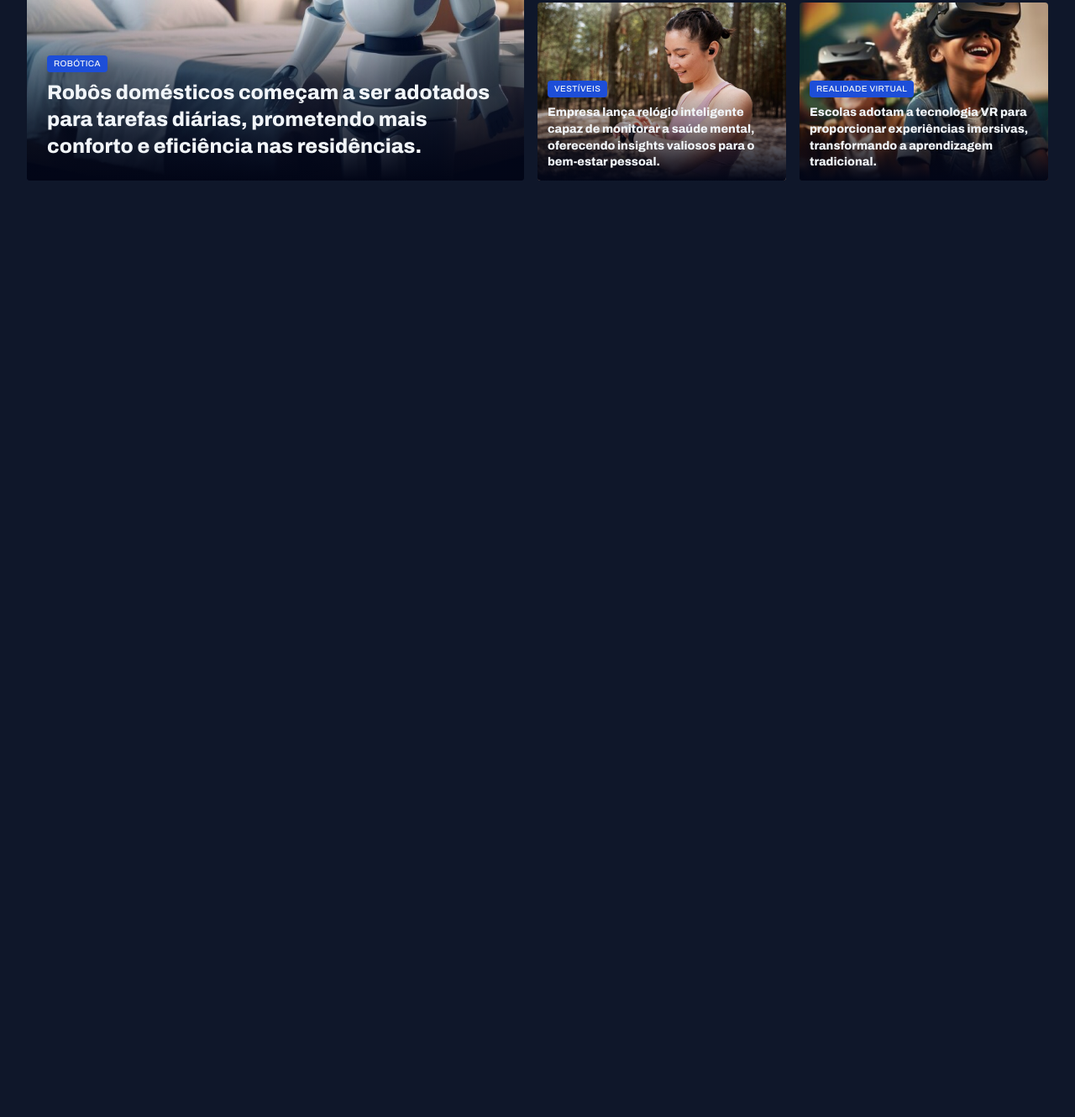
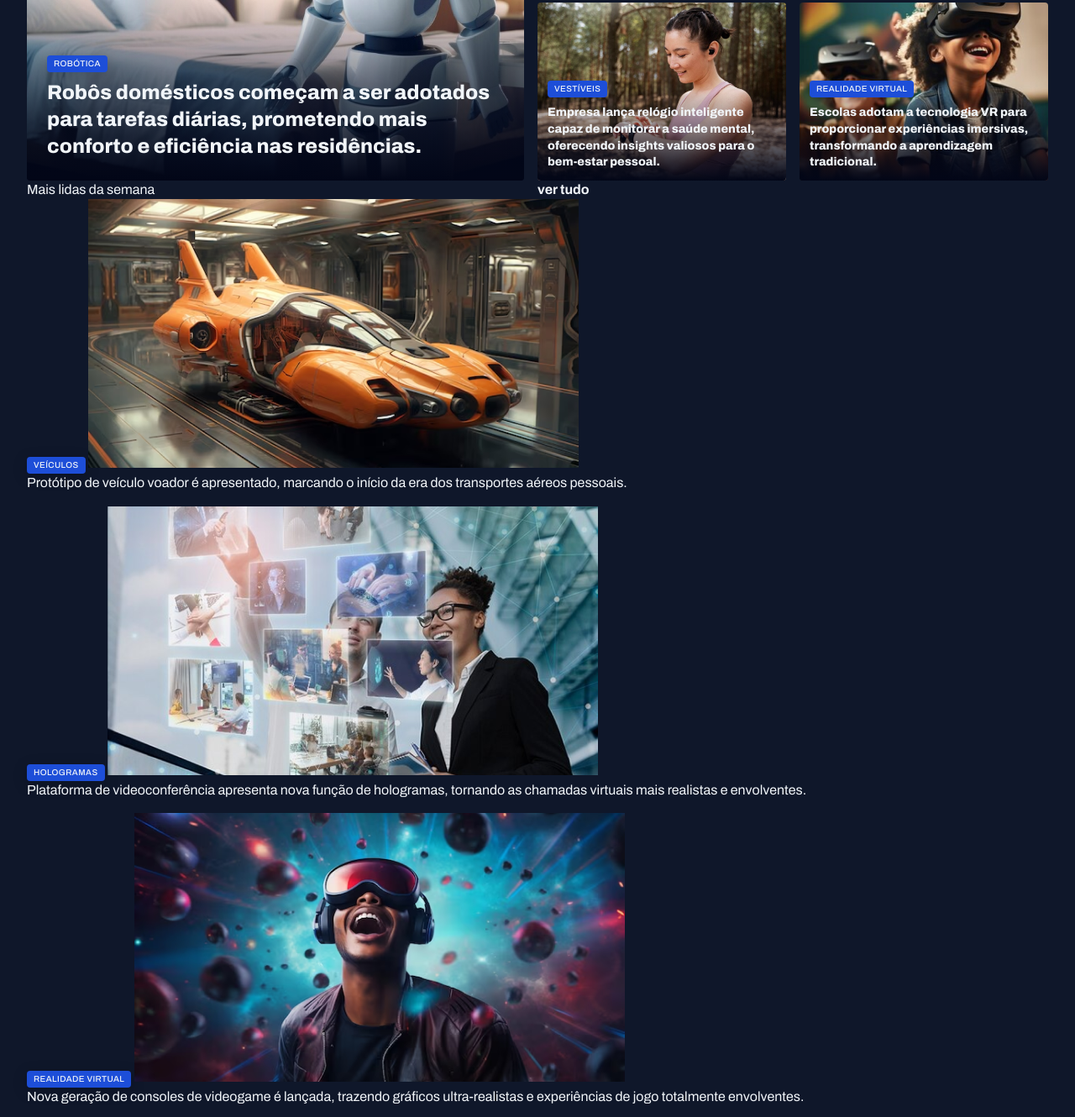
Before and after one commit to weversonmelky/Carteira-de-Estudante, a plain HTML site: page index.html in a window 1280 px wide. Shown: the part 380-1710 px from the top of the page at 84% size. Before the commit the page ends 800 px from the top, so only its background shows below. Drawn offline with Linux system fonts and the light colour scheme.

Commit message:
seção mais lidas da semana

```diff
--- a/index.html
+++ b/index.html
@@ -82,6 +82,41 @@
                 </figure>
             </div>
         </section>
+
+        <section id="weekly">
+            <header class="grid grid-flow-col-2">
+                <h3>Mais lidas da semana</h3>
+                <a href="#">
+                    <strong>ver tudo</strong>
+                    <span></span>
+                </a>
+            </header >
+            <div class="grid gap-16">
+                <figure>
+                    <span class="content-tag">Veículos</span>
+                    <img src="assets/images/Image 06.png" alt="">
+                    <p>Protótipo de veículo voador é apresentado, marcando o início da era dos transportes aéreos pessoais.</p>
+                </figure>
+
+                <figure>
+                    <span class="content-tag">Hologramas</span>
+                    <img src="assets/images/Image 07.png" alt="">
+                    <p>Plataforma de videoconferência apresenta nova função de hologramas, tornando as chamadas virtuais mais realistas e envolventes.</p>
+                </figure>
+
+                <figure>
+                    <span class="content-tag">Realidade Virtual</span>
+                    <img src="assets/images/Image 08.png" alt="">
+                    <p>Nova geração de consoles de videogame é lançada, trazendo gráficos ultra-realistas e experiências de jogo totalmente envolventes.</p>
+                </figure>
+
+                <figure>
+                    <span class="content-tag">INternet</span>
+                    <img src="assets/images/Image 09.png" alt="">
+                    <p>Projeto busca oferecer internet de alta velocidade em áreas remotas através de satélites.</p>
+                </figure>
+            </div>
+        </section>
     </main>
 </body>
 </html>
```
